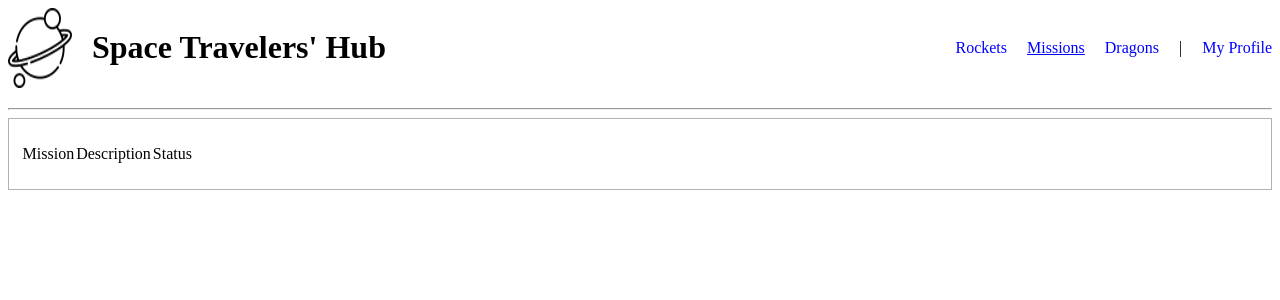
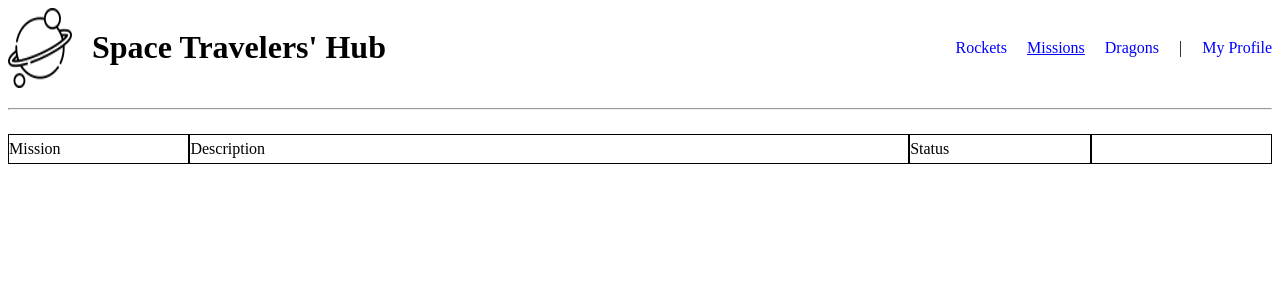
Before and after one commit to d4nQw3rty/space-travelers-hub, a React (Create React App) app: page /missions in a window 1280 px wide. Shown: the top 300 px of the page. Built offline with nearby package versions, Linux system fonts and the light colour scheme.

Commit message:
Add style to Mission header

```diff
--- a/src/pages/Missions.js
+++ b/src/pages/Missions.js
@@ -3,14 +3,14 @@ import style from './Missions.module.css';
 
 const Missions = () => (
   <div>
-    <table className={style.thead}>
-      <tr className={style.tr}>
-        <td className={style.td1}>Mission</td>
-        <td className={style.td2}>Description</td>
-        <td>Status</td>
-        <td />
-      </tr>
-    </table>
+    <div className={style.container}>
+      <div className={style.itemContainer}>
+        <p className={`${style.itemClass1} ${style.itemPadding}`}>Mission</p>
+        <p className={`${style.itemClass2} ${style.itemPadding}`}>Description</p>
+        <p className={`${style.itemClass1} ${style.itemPadding}`}>Status</p>
+        <p className={`${style.itemClass1} ${style.itemPadding}`} />
+      </div>
+    </div>
   </div>
 );
 
--- a/src/pages/Missions.module.css
+++ b/src/pages/Missions.module.css
@@ -1,19 +1,23 @@
-.thead {
+.container {
   display: flex;
   width: 100%;
-  border: 1px solid rgba(0, 0, 0, 0.301);
-  padding: 1% 0;
 }
 
-.tr {
+.itemContainer {
   display: flex;
-  padding: 1%;
+  width: 100%;
 }
 
-.td1 {
+.itemClass1 {
   flex: 1;
 }
 
-.td2 {
-  flex: 2;
+.itemClass2 {
+  flex: 4;
 }
+
+.itemPadding {
+  padding: 5px 0 5px 0;
+  border: solid 1px black;
+  align-items: center;
+}
```
